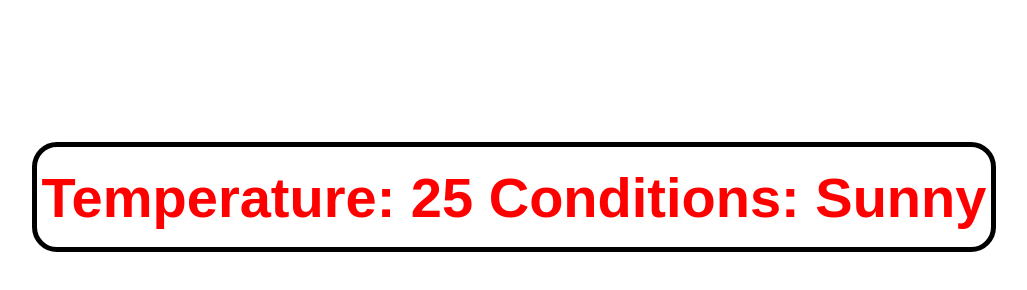
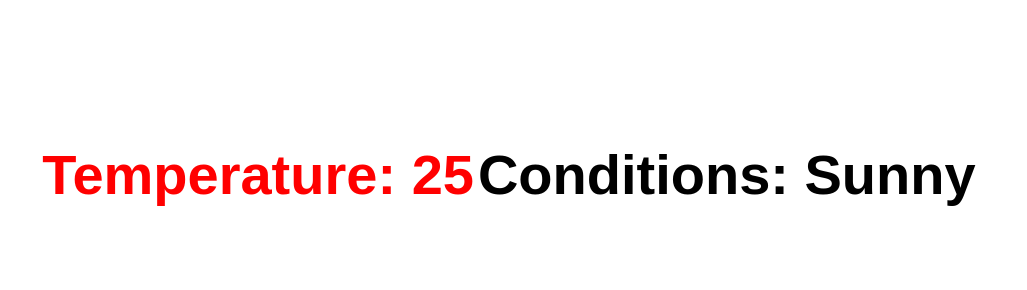
Before and after one commit to acciojob/conditional-weather-report-ShariqShaikh33, a React app: page / in a window 1280 px wide. Shown: the whole page, without its empty margins (131-1158 px from the left). Built offline with nearby package versions, Linux system fonts and the light colour scheme.

Commit message:
COMPLETE .6

```diff
--- a/src/components/WeatherDisplay.js
+++ b/src/components/WeatherDisplay.js
@@ -8,7 +8,7 @@ const WeatherDisplay =({WeatherData})=>{
     return (
         <div className="mainWrapper">
 
-                <p><span style={temperatureStyle} className="value">Temperature: {WeatherData.temperature} Conditions: {WeatherData.conditions}</span></p>
+                <p><span style={temperatureStyle} className="value">Temperature: {WeatherData.temperature}</span> <span className="value">Conditions: {WeatherData.conditions}</span></p>
         </div>
     )
 }
--- a/src/styles/WeatherDisplay.css
+++ b/src/styles/WeatherDisplay.css
@@ -16,7 +16,6 @@ body{
 }
 
 .value{
-    border: 5px solid black;
     border-radius: 25px;
     background: white;
     height: 100px;
@@ -25,9 +24,6 @@ body{
     font-weight: bold;
     width: 100%;
     font-size: 56px;
-    display: flex;
-    justify-content: center;
-    align-items: center;
     text-align: center;
 }
 
```
